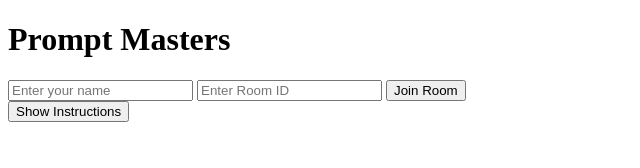
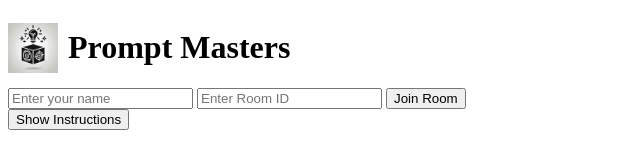
Before and after one commit to nickdeupree/PromptMasters, a website: page index.html in a window 1280 px wide. Shown: the whole page, without its empty margins (0-640 px from the left). Drawn offline with nearby package versions, Linux system fonts and the light colour scheme; no server answers.

Commit message:
added css file

```diff
--- a/index.html
+++ b/index.html
@@ -5,20 +5,13 @@
     <meta name="viewport" content="width=device-width, initial-scale=1.0">
     <title>Prompt Masters</title>
     <link rel="icon" href="imgs/icon.png" type="image/png">
-    <style>
-        .voting-image{
-            width: 800px;
-            height: 800px;
-        }
-        .generated-image{
-            width: 800px;
-            height: 800px;
-        }
-    </style>
-    <!-- <link rel="stylesheet" href="style.css"> -->
+    <link rel="stylesheet" href="styles.css">
 </head>
 <body>
-    <h1>Prompt Masters</h1>
+    <div class="header">
+        <img src="imgs/icon.png" alt="Icon" width="32" height="32">
+        <h1>Prompt Masters</h1>
+    </div>
 
     <div id="room-setup">
         <input type="text" id="player-name" placeholder="Enter your name" />
--- /dev/null
+++ b/styles.css
@@ -0,0 +1,22 @@
+.voting-image {
+    width: 800px;
+    height: 800px;
+}
+
+.generated-image {
+    width: 800px;
+    height: 800px;
+    max-width: 300px;
+    cursor: pointer;
+}
+
+.header {
+    display: flex;
+    align-items: center;
+}
+
+.header img {
+    margin-right: 10px;
+    width: 50px;
+    height: 50px;
+}
```
